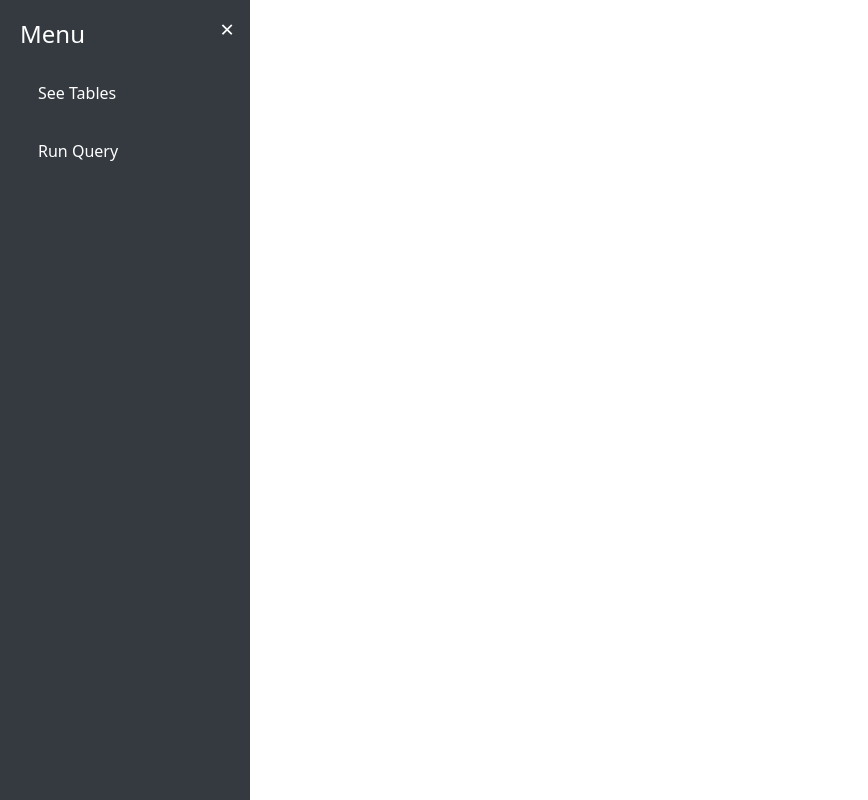
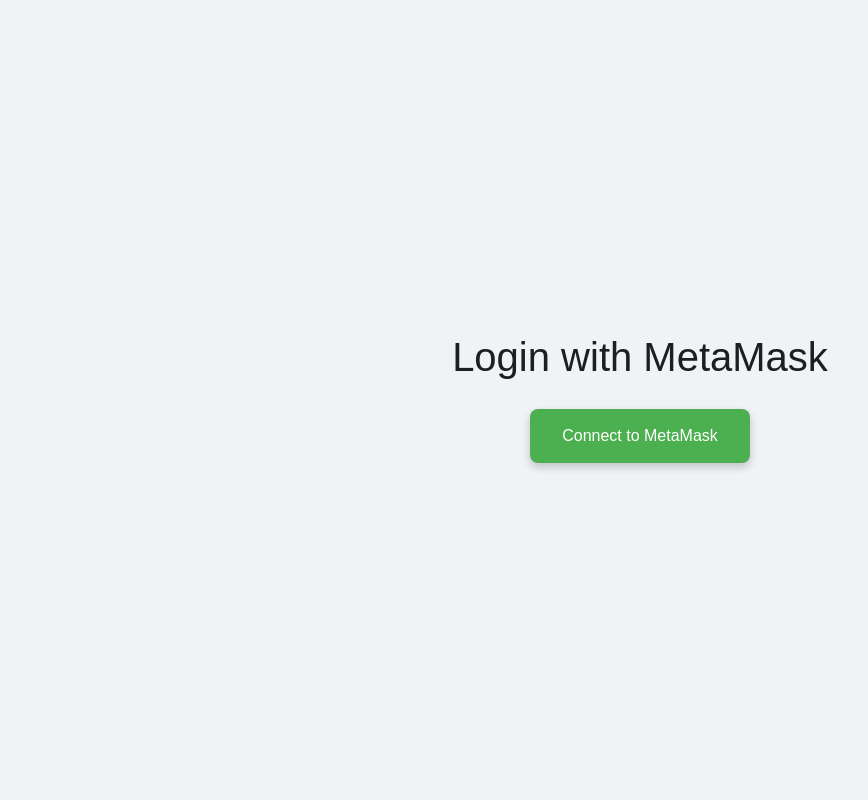
Before and after one commit to gpradofe/web3db-frontend, a React (Create React App) app in the folder database-json/: page / in a window 1280 px wide. Shown: the whole page, without its empty margins (0-868 px from the left). Built offline with nearby package versions, Linux system fonts and the light colour scheme.

Commit message:
Fixed Metamask Loging - Prepped For Token Permission

```diff
--- a/database-json/package.json
+++ b/database-json/package.json
@@ -17,14 +17,15 @@
     "brace": "^0.11.1",
     "react": "^18.2.0",
     "react-ace": "^10.1.0",
-    "react-bootstrap": "^2.9.0",
+    "react-bootstrap": "^2.9.2",
     "react-dom": "^18.2.0",
     "react-router-dom": "^6.16.0",
     "react-scripts": "5.0.1",
     "sql.js": "^1.8.0",
     "styled-components": "^6.0.8",
     "typescript": "^4.9.5",
-    "web-vitals": "^2.1.4"
+    "web-vitals": "^2.1.4",
+    "web3": "^4.3.0"
   },
   "scripts": {
     "start": "react-scripts start --host 0.0.0.0",
--- a/database-json/src/App.tsx
+++ b/database-json/src/App.tsx
@@ -1,39 +1,87 @@
-import React, { useState } from "react";
-import { BrowserRouter as Router, Route, Routes } from "react-router-dom";
+import React, { useContext } from "react";
+import {
+  BrowserRouter as Router,
+  Route,
+  Routes,
+  Navigate,
+} from "react-router-dom";
 import "bootstrap/dist/css/bootstrap.min.css";
-import styled, { ThemeProvider } from "styled-components";
+import styled from "styled-components";
 import RunQuery from "./Components/Pages/RunQuery";
 import SeeTables from "./Components/Pages/SeeTables";
-import { SqlProvider } from "./context/SqlContext";
+import { SqlContext, SqlProvider } from "./context/SqlContext";
 import SideBar from "./Components/Organisms/SideBar";
+import LoginPage from "./Components/Pages/Login";
+interface MainLayoutProps {
+  isSidebarOpen: boolean;
+  toggleSidebar: () => void;
+}
+interface ProtectedRouteProps {
+  children: React.ReactNode;
+}
 
-function App() {
-  const [isSidebarOpen, setIsSidebarOpen] = useState(true);
+const ProtectedRoute: React.FC<ProtectedRouteProps> = ({ children }) => {
+  const { metamaskAccount } = useContext(SqlContext);
 
-  const toggleSidebar = () => {
-    console.log("Toggling sidebar");
-    setIsSidebarOpen(!isSidebarOpen);
-  };
+  if (!metamaskAccount) {
+    return <Navigate to="/" replace />;
+  }
 
+  return <>{children}</>;
+};
+// Layout component with sidebar
+const MainLayout: React.FC<MainLayoutProps> = ({
+  toggleSidebar,
+  isSidebarOpen,
+}) => {
   const ContentContainer = styled.div`
     margin-left: ${isSidebarOpen ? "250px" : "0"};
     transition: margin-left 0.3s;
   `;
 
   return (
+    <>
+      <SideBar isOpen={isSidebarOpen} toggleSidebar={toggleSidebar} />
+      <ContentContainer>
+        <Routes>
+          <Route path="/run-query" element={<RunQuery />} />
+          <Route path="/see-table" element={<SeeTables />} />
+        </Routes>
+      </ContentContainer>
+    </>
+  );
+};
+
+function App() {
+  const [isSidebarOpen, setIsSidebarOpen] = React.useState(true);
+
+  const toggleSidebar = () => {
+    setIsSidebarOpen(!isSidebarOpen);
+  };
+
+  return (
     <Router>
       <div className="App">
         <SqlProvider>
-          <SideBar isOpen={isSidebarOpen} toggleSidebar={toggleSidebar} />
-          <ContentContainer>
-            <Routes>
-              <Route path="/run-query" element={<RunQuery />} />
-              <Route path="/see-table" element={<SeeTables />} />
-            </Routes>
-          </ContentContainer>
+          <Routes>
+            <Route path="/" element={<LoginPage />} />
+
+            <Route
+              path="*"
+              element={
+                <ProtectedRoute>
+                  <MainLayout
+                    toggleSidebar={toggleSidebar}
+                    isSidebarOpen={isSidebarOpen}
+                  />
+                </ProtectedRoute>
+              }
+            />
+          </Routes>
         </SqlProvider>
       </div>
     </Router>
   );
 }
+
 export default App;
--- /dev/null
+++ b/database-json/src/Components/Pages/Login/index.tsx
@@ -0,0 +1,56 @@
+import React, { useState, useEffect, useContext } from "react";
+import { useNavigate } from "react-router-dom";
+import Web3 from "web3";
+import styled from "styled-components";
+import { LoginContainer, StyledButton, Title } from "./styles";
+import { SqlContext } from "../../../context/SqlContext";
+
+const LoginPage: React.FC = () => {
+  const [web3, setWeb3] = useState<Web3 | null>(null);
+  const navigate = useNavigate();
+  const context = useContext(SqlContext);
+
+  useEffect(() => {
+    if (!window.ethereum) {
+      // Open MetaMask download page in a new popup window
+      window.open(
+        "https://metamask.io/download.html",
+        "MetaMask",
+        "width=500,height=600,left=200,top=200"
+      );
+    } else {
+      const web3Instance = new Web3(window.ethereum);
+      setWeb3(web3Instance);
+    }
+  }, []);
+
+  const connectWallet = async () => {
+    if (web3 && context.setMetamaskAccount) {
+      try {
+        const accounts = await window.ethereum.request({
+          method: "eth_requestAccounts",
+        });
+        context.setMetamaskAccount(accounts[0]);
+
+        navigate("/run-query");
+      } catch (error) {
+        console.error(error);
+      }
+    }
+  };
+
+  return (
+    <LoginContainer>
+      <Title>Login with MetaMask</Title>
+      <StyledButton onClick={connectWallet}>Connect to MetaMask</StyledButton>
+    </LoginContainer>
+  );
+};
+
+export default LoginPage;
+
+declare global {
+  interface Window {
+    ethereum: any;
+  }
+}
--- /dev/null
+++ b/database-json/src/Components/Pages/Login/styles/index.ts
@@ -0,0 +1,40 @@
+import { styled } from "styled-components";
+
+export const StyledButton = styled.button`
+  background-color: #4caf50;
+  color: white;
+  padding: 15px 32px;
+  text-align: center;
+  text-decoration: none;
+  display: inline-block;
+  font-size: 16px;
+  margin: 4px 2px;
+  cursor: pointer;
+  border: none;
+  border-radius: 8px;
+  box-shadow: 0 4px 8px 0 rgba(0, 0, 0, 0.2);
+  transition: background-color 0.3s, box-shadow 0.3s;
+
+  &:hover {
+    background-color: #45a049;
+    box-shadow: 0 6px 12px 0 rgba(0, 0, 0, 0.3);
+  }
+`;
+export const LoginContainer = styled.div`
+  display: flex;
+  flex-direction: column;
+  align-items: center;
+  justify-content: center;
+  height: 100vh;
+  background-color: #f0f2f5; // Light gray background
+  color: #333; // Dark text color
+  font-family: "Arial", sans-serif; // Modern font
+  text-align: center;
+  padding: 20px;
+`;
+
+export const Title = styled.h2`
+  font-size: 2.5rem; // Larger title font
+  margin-bottom: 1.5rem;
+  color: #1c1e21; // Slightly darker text for contrast
+`;
--- a/database-json/src/context/SqlContext.tsx
+++ b/database-json/src/context/SqlContext.tsx
@@ -8,8 +8,10 @@
   hash: string | null;
   setHash: (hash: string | null) => void;
   error: string | null;
+  metamaskAccount: string | null;
+  setMetamaskAccount: (account: string | null) => void;
+  isUserLoggedIn: () => boolean;
 };
-
 const initialContext: Partial<SqlState> = {
   query: "",
   results: null,
@@ -18,6 +20,9 @@
   hash: null,
   setHash: () => {},
   error: null,
+  metamaskAccount: null,
+  setMetamaskAccount: () => {},
+  isUserLoggedIn: () => false,
 };
 
 export const SqlContext = createContext<Partial<SqlState>>(initialContext);
@@ -32,6 +37,7 @@
   const [message, setMessage] = useState<string | null>(null);
   const [hash, setHash] = useState<string | null>(null);
   const [error, setError] = useState<string | null>(null);
+  const [metamaskAccount, setMetamaskAccount] = useState<string | null>(null);
 
   const runQuery = async (
     sqlQuery: string,
@@ -75,10 +81,22 @@
       }
     }
   };
+  const isUserLoggedIn = () => metamaskAccount != null;
 
   return (
     <SqlContext.Provider
-      value={{ query, results, runQuery, message, hash, setHash, error }} // Include setHash here
+      value={{
+        query,
+        results,
+        runQuery,
+        message,
+        hash,
+        setHash,
+        error,
+        metamaskAccount,
+        setMetamaskAccount,
+        isUserLoggedIn,
+      }}
     >
       {children}
     </SqlContext.Provider>
```
Also changed, not shown: 1 other file (tests, documents, lock files or other folders).
